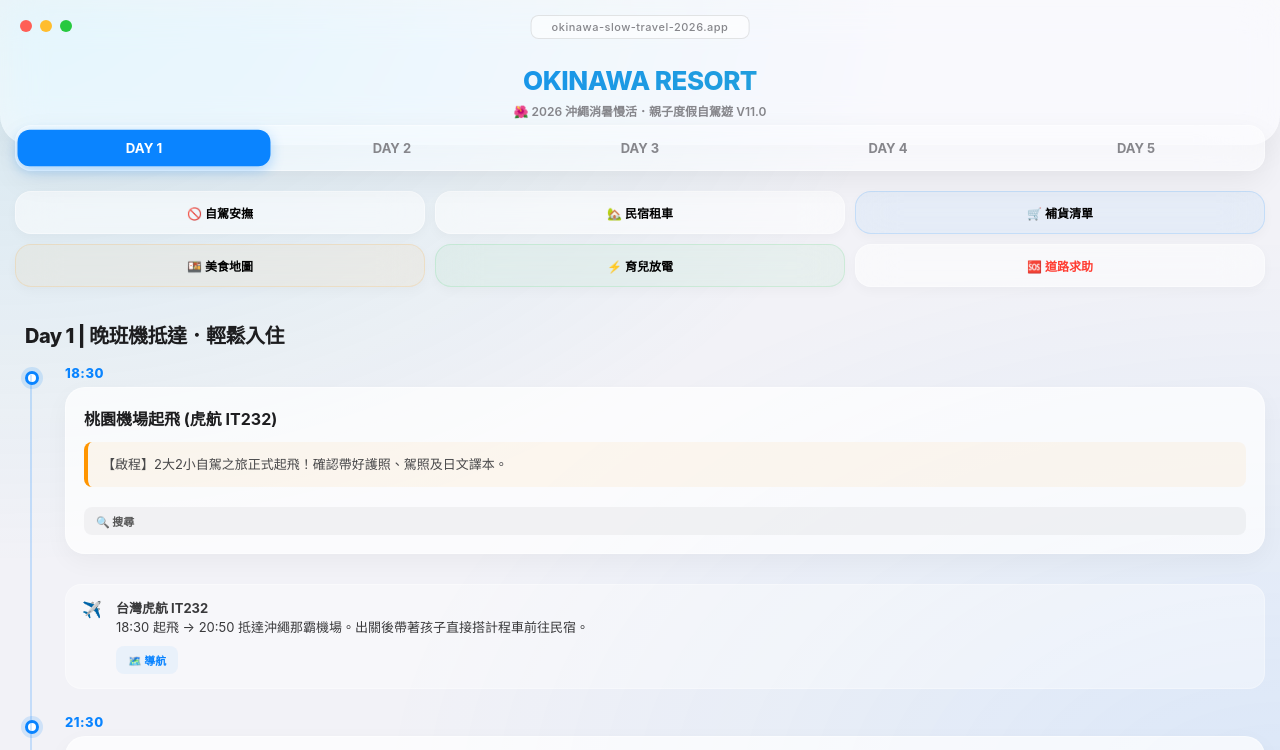
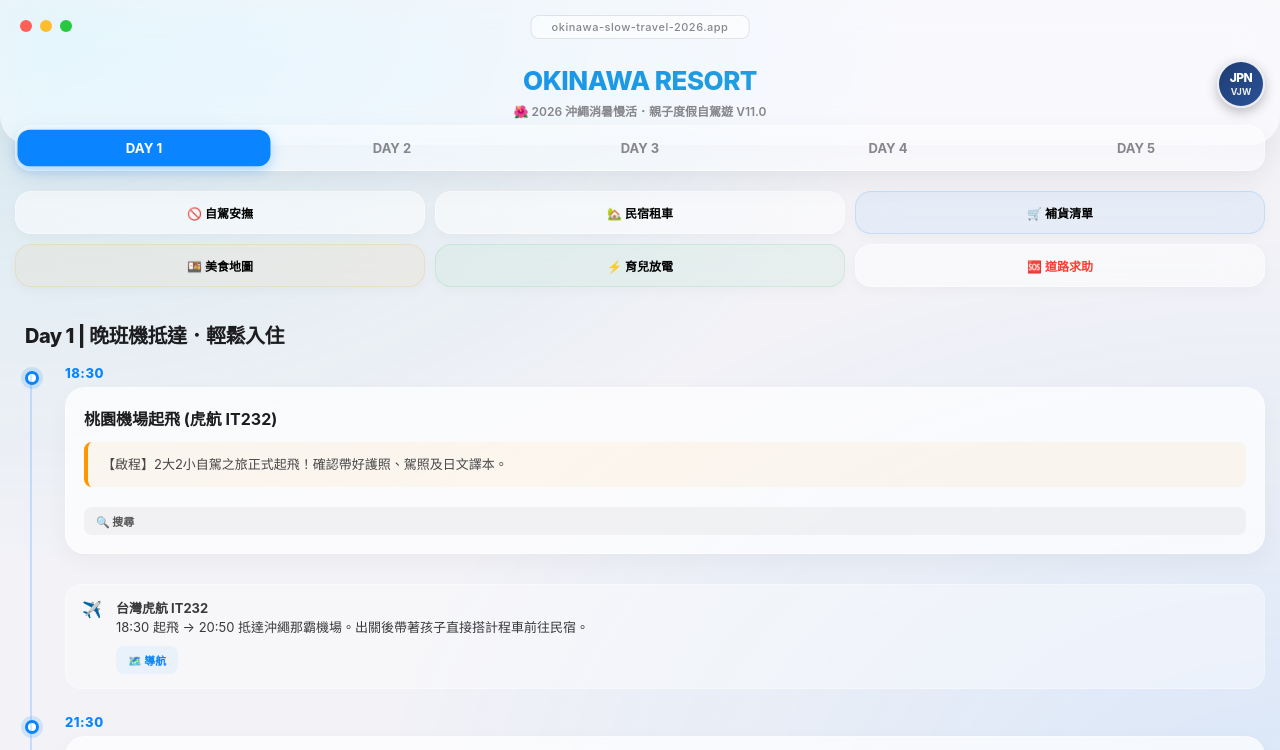
Before and after one commit to BevisLin0826/2026-Okinawa, a plain HTML site: page index.html in a window 1280 px wide. Shown: the top 750 px of the page. Drawn offline with Linux system fonts and the light colour scheme.

Commit message:
Update index.html

```diff
--- a/index.html
+++ b/index.html
@@ -529,6 +529,29 @@
 </head>
 <body>
 
+<a href="https://www.vjw.digital.go.jp/" target="_blank" style="
+    position: fixed;
+    top: 60px;
+    right: 15px;
+    width: 48px;
+    height: 48px;
+    background: linear-gradient(135deg, #1e3c72, #2a5298);
+    color: white;
+    border-radius: 50%;
+    display: flex;
+    flex-direction: column;
+    align-items: center;
+    justify-content: center;
+    text-decoration: none;
+    box-shadow: 0 4px 12px rgba(0,0,0,0.25);
+    z-index: 99999;
+    border: 2px solid rgba(255,255,255,0.9);
+    transition: transform 0.2s;
+" ontouchstart="this.style.transform='scale(0.95)'" ontouchend="this.style.transform='scale(1)'">
+    <span style="font-size: 12px; font-weight: 800; letter-spacing: -0.5px; line-height: 1;">JPN</span>
+    <span style="font-size: 9px; font-weight: 700; opacity: 0.9; margin-top: 2px;">VJW</span>
+</a>
+
     <div class="mac-window">
         <div class="mac-dots">
             <span class="mac-dot red"></span>
@@ -588,7 +611,22 @@
     </div>
 
     <div id="housing-modal" class="modal" style="top: 45px;">
-        <div class="modal-handle"></div>
+        <div class="card" style="margin-bottom: 15px; background: rgba(243, 156, 18, 0.08); border-left: 5px solid #f39c12; padding: 12px;">
+            <strong style="color:#d35400; font-size:14px; display:block; margin-bottom:8px;">🚕 叫車貼上專用（點擊即複製日文）</strong>
+
+            <div style="display: flex; justify-content: space-between; align-items: center; margin-bottom: 10px; background: #fff; padding: 8px 10px; border-radius: 6px; box-shadow: 0 1px 3px rgba(0,0,0,0.05);"
+                 onclick="copy('那覇空港国際線旅客ターミナルビル')">
+                <span style="font-size: 13px; color: var(--text-dark);">✈️ 那霸機場 (國際線航廈)</span>
+                <span style="font-size: 11px; background: #f39c12; color: #fff; padding: 2px 6px; border-radius: 4px; font-weight: bold;">📋 複製</span>
+            </div>
+
+            <div style="display: flex; justify-content: space-between; align-items: center; background: #fff; padding: 8px 10px; border-radius: 6px; box-shadow: 0 1px 3px rgba(0,0,0,0.05);"
+                 onclick="copy('OTSレンタカー臨空豊崎営業所')">
+                <span style="font-size: 13px; color: var(--text-dark);">🚗 OTS 租車 (臨空豐崎)</span>
+                <span style="font-size: 11px; background: #f39c12; color: #fff; padding: 2px 6px; border-radius: 4px; font-weight: bold;">📋 複製</span>
+            </div>
+        </div>
+	<div class="modal-handle"></div>
         <span class="close-x" onclick="hideModal('housing')">✕</span>
         <h2 style="color:var(--primary); margin-bottom: 5px; font-weight: 800;">🚗 住宿、租車與自駕停車專區</h2>
         <p style="font-size:12px; color:var(--text-muted); margin-bottom:20px;">林家專屬：民宿資訊、還車流與每日景點精準停車指南</p>
```
